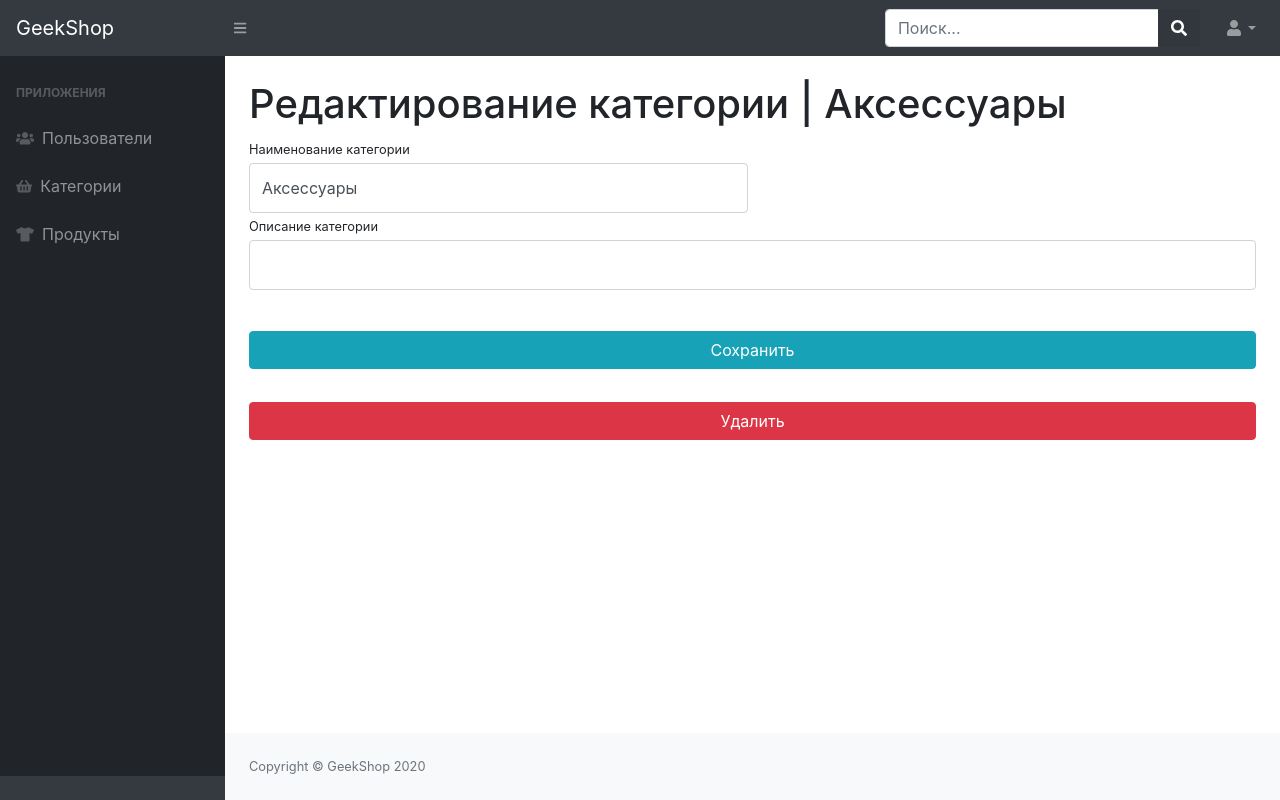
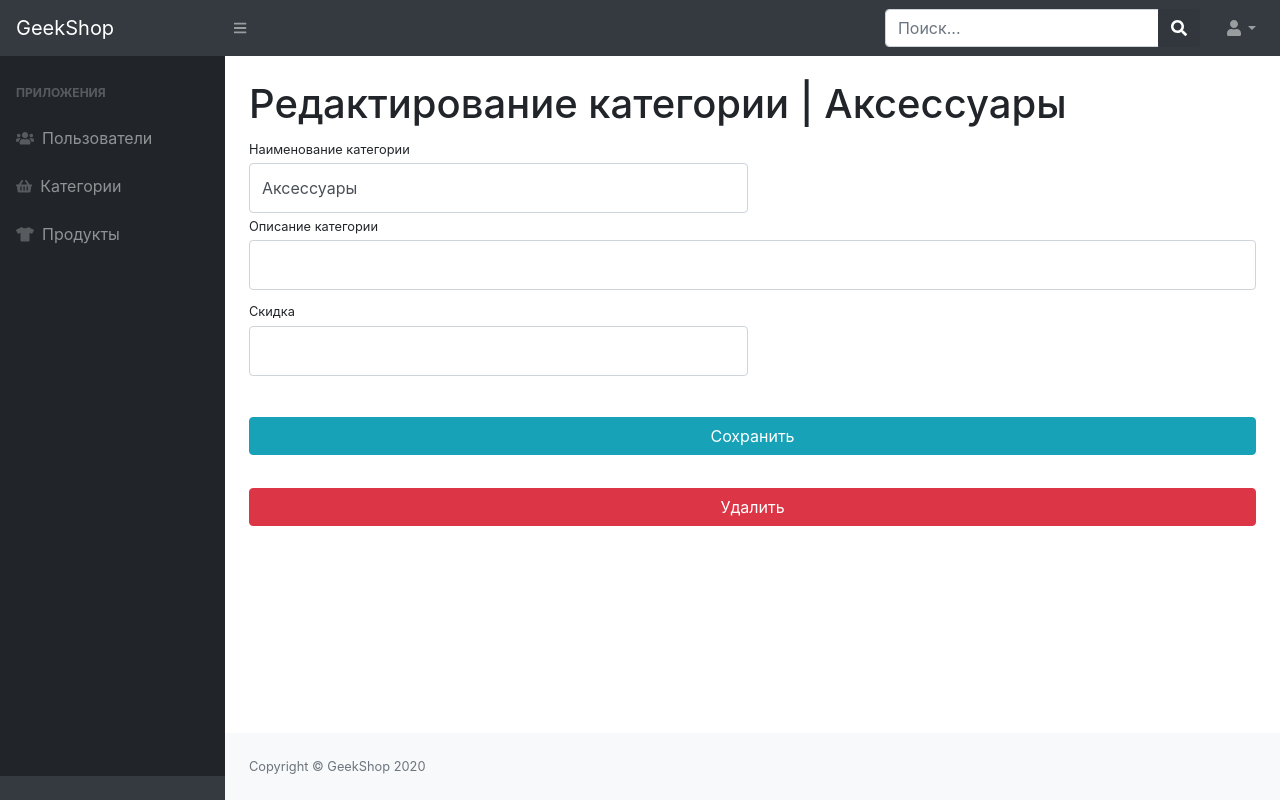
Before and after one commit to Valentin-Butorin/geekshop, a Django app: page /admins/categories_update/4/ in a window 1280 px wide. Run offline with Django 3.2, Linux system fonts and the light colour scheme; the visitor is signed in with stand-in values (Sample User, id 1); data comes from the database, SQL or seed files in the repository; some libraries are stand-ins or nearby versions.

Commit message:
lesson-8

```diff
--- a/admins/forms.py
+++ b/admins/forms.py
@@ -21,7 +21,9 @@ class UserAdminProfileForm(UserProfileForm):
 class CategoryAdminFrom(forms.ModelForm):
     name = forms.CharField(widget=forms.TextInput(attrs={'class': 'form-control py-4'}))
     description = forms.CharField(widget=forms.TextInput(attrs={'class': 'form-control py-4'}), required=False)
+    discount = forms.IntegerField(label='Скидка', required=False, min_value=0, max_value=90,
+                                  widget=forms.NumberInput(attrs={'class': 'form-control py-4'}))
 
     class Meta:
         model = ProductCategory
-        fields = ('name', 'description')
+        fields = '__all__'
--- a/admins/templates/admins/admin-categories-update-delete.html
+++ b/admins/templates/admins/admin-categories-update-delete.html
@@ -16,6 +16,12 @@
                 {{ form.description }}
             </div>
         </div>
+        <div class="form-row mb-2">
+            <div class="col-lg-6">
+                <label class="small mb-1" for="{{ form.discount.id_for_label }}">Скидка</label>
+                {{ form.discount }}
+            </div>
+        </div>
         <div class="form-row">
             <div class="col-lg-12" style="margin-top: 33px;">
                 <input class="btn btn-info btn-block" type="submit" value="Сохранить">
--- a/baskets/templates/baskets/baskets.html
+++ b/baskets/templates/baskets/baskets.html
@@ -1,7 +1,7 @@
 <div class="basket_list">
     {% if baskets %}
         <h4 class="mt-3 mb-3 d-flex justify-content-between align-items-center mb-3">
-            Корзина <span class="badge badge-secondary badge-pill">{{ baskets.0.get_total_quantity }}</span>
+            Корзина <span class="badge badge-secondary badge-pill">{{ total_quantity }}</span>
         </h4>
         {% for basket in baskets %}
             <div class="card mb-3">
@@ -30,7 +30,7 @@
         <div class="card mb-3">
             <div class="card-footer">
                 <p class="float-left">Итого</p>
-                <h4 class="float-right">{{ baskets.0.get_total_sum }} руб.</h4>
+                <h4 class="float-right">{{ total_sum }} руб.</h4>
             </div>
         </div>
         <a href="{% url 'orders:create' %}" class="btn btn-success btn-lg float-right">Оформить</a>
--- a/baskets/views.py
+++ b/baskets/views.py
@@ -3,6 +3,7 @@ from baskets.models import Basket
 from django.template.loader import render_to_string
 from django.http import JsonResponse
 from django.conf import settings
+from django.db.models import F
 
 
 def basket_add(request, product_id):
@@ -18,10 +19,10 @@ def basket_add(request, product_id):
             Basket.objects.create(user=request.user, product=product, quantity=1)
         else:
             basket = baskets.first()
-            basket.quantity += 1
+            basket.quantity = F('quantity') + 1
             basket.save()
 
-        response_dict['basket_total_sum'] = baskets.first().total_sum()
+        response_dict['basket_total_sum'] = baskets.first().get_total_sum
 
         return JsonResponse(response_dict)
 
--- a/users/views.py
+++ b/users/views.py
@@ -6,6 +6,7 @@ from django.utils.decorators import method_decorator
 from django.views.generic import RedirectView, FormView, TemplateView
 from django.views.generic.edit import UpdateView
 
+from baskets.models import Basket
 from users.forms import UserLoginForm, UserRegistrationForm, UserProfileForm, UserAdditionalProfileForm
 from users.models import User
 
@@ -75,7 +76,7 @@ class ProfileFormView(UpdateView):
         context = super(ProfileFormView, self).get_context_data(**kwargs)
         context['title'] = 'GeekShop - Профиль'
         context['additional_profile_form'] = UserAdditionalProfileForm(instance=self.request.user.userprofile)
-        baskets = self.request.user.basket_set.prefetch_related('product')
+        baskets = self.request.user.basket_set.select_related('product')
         context['baskets'] = baskets
         context['total_quantity'] = sum(basket.quantity for basket in baskets)
         context['total_sum'] = sum(basket.quantity * basket.product.price for basket in baskets)
```
Also changed, not shown: geekshop/settings.py (+10 -10 lines).
